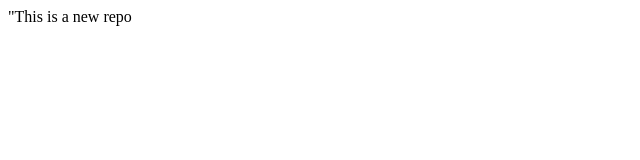
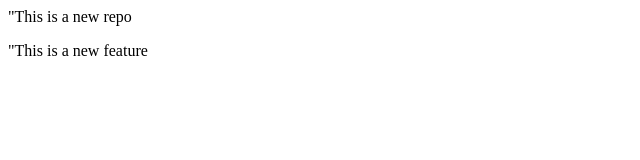
Before and after one commit to shrutikadesai2211/Localrepo, a plain HTML site: page index.html in a window 1280 px wide. Shown: the whole page, without its empty margins (0-640 px from the left). Drawn offline with Linux system fonts and the light colour scheme.

Commit message:
add new feature

```diff
--- a/index.html
+++ b/index.html
@@ -1 +1,2 @@
 <p>"This is a new repo</p>
+<p>"This is a new feature</p>
```
